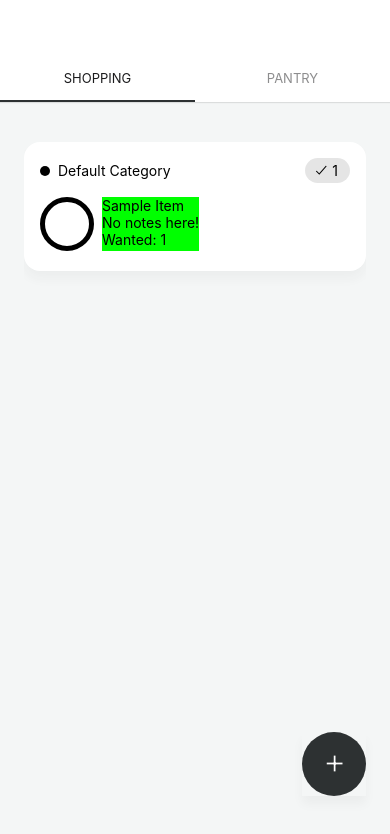
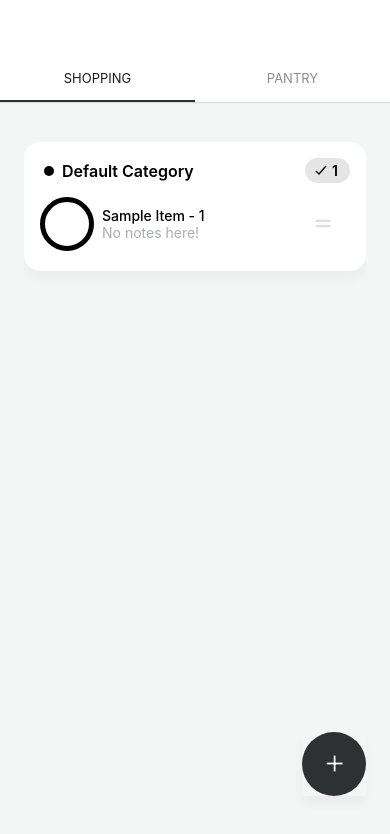
Before and after one commit to JRSayer/baskit-app, a React Native app: screen / in a window 390 px wide. Shown: the top 834 px of the page. Built offline with nearby package versions, Linux system fonts and the light colour scheme.

Commit message:
Further Category and Item styling

```diff
--- a/src/components/Category.tsx
+++ b/src/components/Category.tsx
@@ -32,13 +32,13 @@ function Category(props: CategoryProps) {
     return (
         <View style={categoryStyle.categoryContainer}>
             <View style={categoryStyle.categoryHeaderContainer}>
-                <View style={categoryStyle.categoryHeaderText}>
+                <View style={categoryStyle.categoryHeader}>
                     <View style={[categoryStyle.categoryDot, {backgroundColor: categoryColor}]}></View>
-                    <Text>{props.categoryData.categoryName}</Text>
+                    <Text style={categoryStyle.categoryTitle}>{props.categoryData.categoryName}</Text>
                 </View>
                 <View style={[categoryStyle.categoryHeaderPill, {backgroundColor: hexToRGBa(categoryColor, 0.1)}]}>
-                    <Ionicons name='ios-checkmark' color={categoryColor} size={16} style={{marginRight: 3}}/>
-                    <Text style={{color: categoryColor}}>{itemsInCategory.length}</Text>
+                    <Ionicons name='ios-checkmark-sharp' color={categoryColor} size={16} style={{marginRight: 3}}/>
+                    <Text style={{color: categoryColor, fontWeight: '600',}}>{itemsInCategory.length}</Text>
                 </View>
             </View>
             {itemsInCategory.length > 0 ? (
@@ -75,9 +75,10 @@ const categoryStyle = StyleSheet.create({
         flexDirection: 'row',
         alignItems: 'center',
         marginBottom: 10,
-        justifyContent: 'space-between'
+        justifyContent: 'space-between',
+        marginLeft: 4
     },
-    categoryHeaderText: {
+    categoryHeader: {
         flexDirection: 'row',
         alignItems: 'center',
     },
@@ -95,6 +96,10 @@ const categoryStyle = StyleSheet.create({
         paddingRight: 12,
         borderRadius: 50
     },
+    categoryTitle: {
+        fontWeight: '600',
+        fontSize: 16
+    },
 });
 
 export default Category;
--- a/src/components/Item.tsx
+++ b/src/components/Item.tsx
@@ -1,6 +1,8 @@
 import React, { useState } from 'react';
 import { View, Text, StyleSheet, FlatList, TouchableOpacity, TouchableHighlight } from 'react-native';
 import { useSelector, useDispatch } from 'react-redux';
+import { Ionicons } from '@expo/vector-icons';
+import hexToRGBa from '../functions/helperFunctions';
 
 
 interface RootState {
@@ -30,6 +32,7 @@ function Item(props: ItemProps) {
 
     return (
         <View style={itemStyle.itemContainer}>
+            <View style={{flexDirection: 'row', alignItems: 'center'}}>
                 {!selectedFlag ? (
                     <TouchableOpacity style={[itemStyle.itemNotSelectedButton, {borderColor: categoryColor}]}
                         onPress={() => setSelectedFlag(true)}
@@ -37,14 +40,23 @@ function Item(props: ItemProps) {
                 ):(
                     <TouchableOpacity style={[itemStyle.itemSelectedButton, {backgroundColor: categoryColor}]}
                         onPress={() => setSelectedFlag(false)}
-                ></TouchableOpacity>
+                    >
+                        <Ionicons name='ios-checkmark-sharp' color="#fff" size={32}/>
+                    </TouchableOpacity>
                 )}
                 <View style={itemStyle.itemContentContainer}>
+                    {props.itemInfo.itemQuantityWanted > 0 ? (
+                        <Text style={itemStyle.itemTitle}>{props.itemInfo.itemName} - {props.itemInfo.itemQuantityOwned}</Text>
+                    ):(
                         <Text>{props.itemInfo.itemName}</Text>
+                    )}
                     {props.itemInfo.itemNotes != '' ? (
-                    <Text>{props.itemInfo.itemNotes}</Text>
+                        <Text style={{color: hexToRGBa("#2d3132", 0.4)}}>{props.itemInfo.itemNotes}</Text>
                     ):(<></>)}
-                <Text>Wanted: {props.itemInfo.itemQuantityWanted}</Text>
+                </View>
+            </View>
+            <View style={itemStyle.rightContainer}>
+                <Ionicons name='ios-reorder-two' color={hexToRGBa("#2d3132", 0.15)} size={28}/>
             </View>
         </View>
     )
@@ -55,9 +67,11 @@ const itemStyle = StyleSheet.create({
         marginBottom: 4,
         marginTop: 4,
         flexDirection: 'row',
+        alignItems: 'center',
+        justifyContent: 'space-between'
     },
     itemContentContainer: {
-        backgroundColor: 'lime'
+
     },
     itemNotSelectedButton: {
         borderWidth: 5,
@@ -67,11 +81,21 @@ const itemStyle = StyleSheet.create({
         marginRight: 8
     },
     itemSelectedButton: {
-        backgroundColor: '#feda23',
         height: 54,
         width: 54,
         borderRadius: 54/2,
-        marginRight: 8
+        marginRight: 8,
+        alignItems: 'center',
+        justifyContent: 'center',
+    },
+    rightContainer: {
+        height: 54,
+        width: 54,
+        alignItems: 'center',
+        justifyContent: 'center',
+    },
+    itemTitle: {
+        fontWeight: '500',
     }
 });
 
```
Lines whose indentation alone changed are shown as unchanged.
